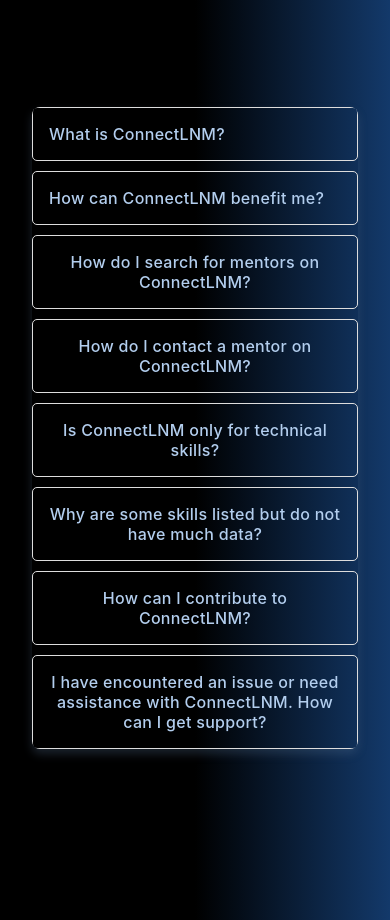
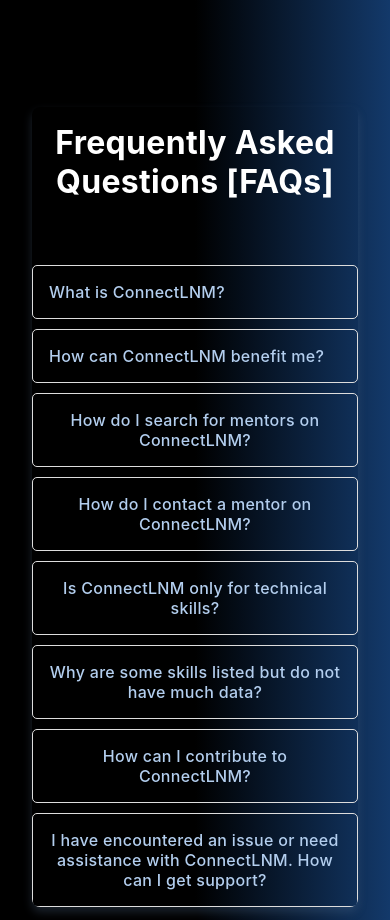
Before and after one commit to sidxh/connect-mern, a React (Create React App) app in the folder client/: page /vision in a window 390 px wide. Shown: the part 2260-3180 px from the top of the page. Built offline with nearby package versions, Linux system fonts and the light colour scheme.

Commit message:
Update App.css

```diff
--- a/client/src/App.css
+++ b/client/src/App.css
@@ -753,8 +753,8 @@
 .form-heading{
   margin: 4rem 0;
   margin-top: 1rem;
-  display: none;
 }
+
 
 .rc-accordion-toggle {
   display: flex;
@@ -1147,6 +1147,12 @@
   transform: translate(-50%, -50%);
 }
 
+.form-heading{
+  margin: 4rem 0;
+  margin-top: 1rem;
+  font-size: 2rem;
+}
+
 
 
 
```
